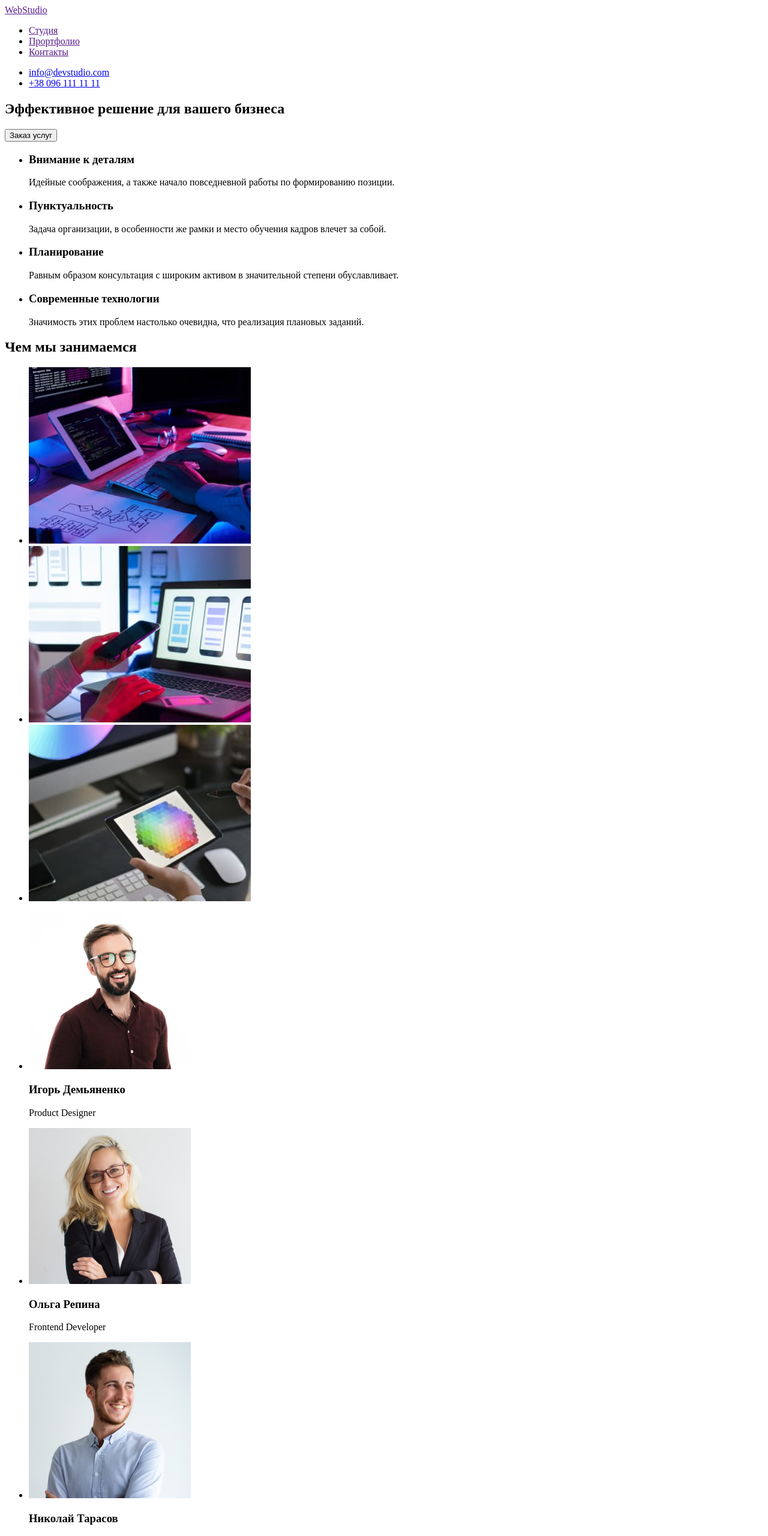
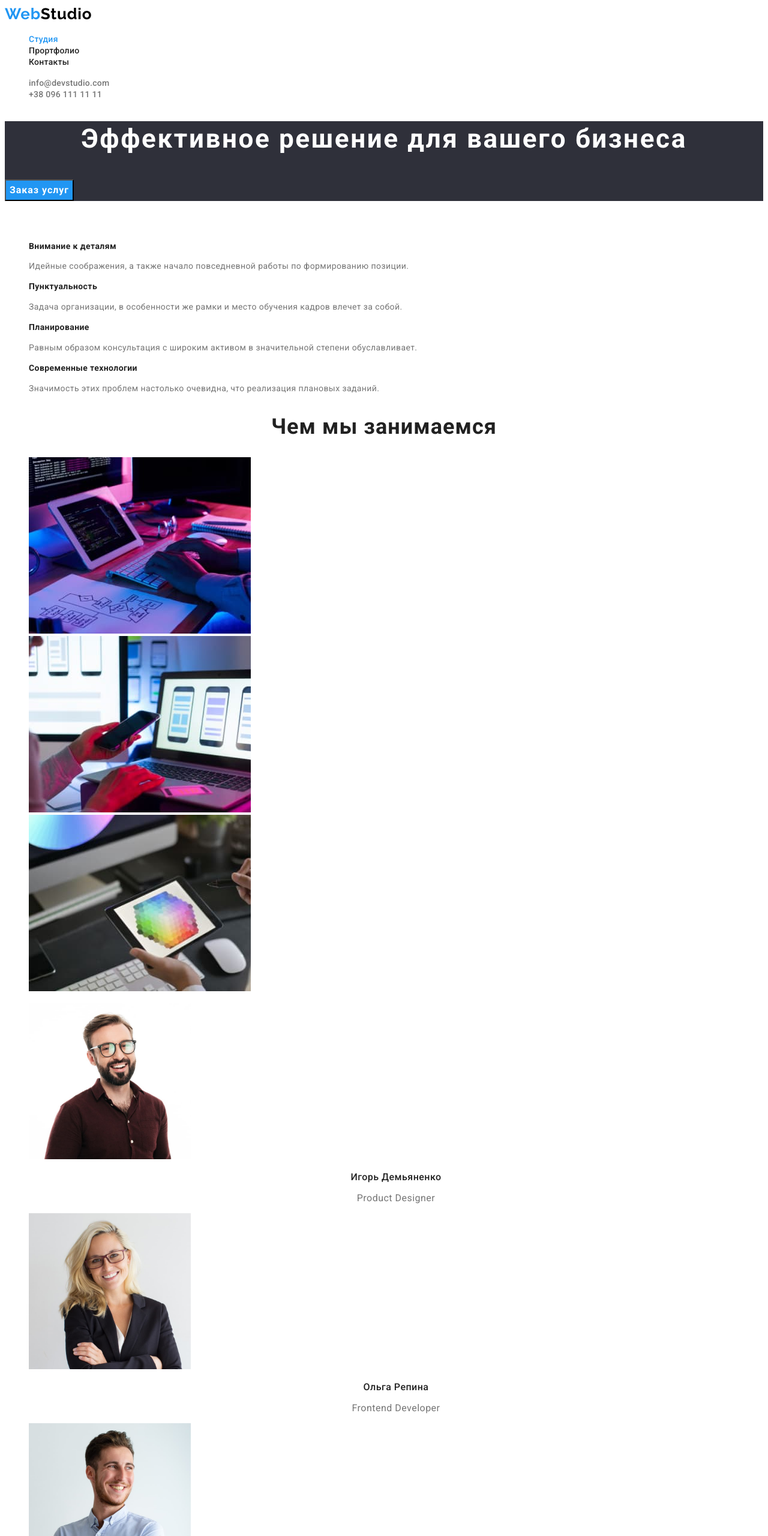
Before and after one commit to BozhiiKostya/goit-markup-hw-02, a plain HTML site: page index.html in a window 1280 px wide. Shown: the top 2560 px of the page at 60% size. Drawn offline with Linux system fonts and the light colour scheme.

Commit message:
выполнил второе ДЗ от А до Я

```diff
--- /dev/null
+++ b/css/style.css
@@ -0,0 +1,187 @@
+:root {
+  --color-title-page: #212121;
+  --color-text-page: #757575;
+  --first-color-link: #212121;
+  --second-color-link: #2196f3;
+  --first-color-button: #212121;
+  --second-color-button: #ffffff;
+  --color-contacts: #757575;
+  --first-color-logotype: #212121;
+  --second-color-logotype: #ffffff;
+  --background-section: #2f303a;
+  --color-address: rgba(255, 255, 255, 0.6);
+}
+body {
+  font-family: roboto, sans-serif;
+}
+.link {
+  text-decoration: none;
+}
+.list {
+  list-style: none;
+}
+/* ----------------------HEADER------------------------------ */
+.logo {
+  font-family: Raleway;
+  font-weight: bold;
+  font-size: 26px;
+  line-height: 1.19;
+  letter-spacing: 0.03em;
+  color: var(--color-logotype);
+}
+.accent {
+  color: #2196f3;
+}
+.header-link {
+  font-weight: 500;
+  font-size: 14px;
+  line-height: 1.14;
+  letter-spacing: 0.02em;
+  color: var(--first-color-link);
+}
+.primery {
+  color: var(--second-color-link);
+}
+.header-link:hover,
+.header-link:focus {
+  color: var(--second-color-link);
+}
+
+.contacts-link {
+  font-weight: 500;
+  font-size: 14px;
+  line-height: 1.14;
+  letter-spacing: 0.02em;
+  color: var(--color-contacts);
+}
+.contacts-link:hover,
+.contacts-link:focus {
+  color: var(--second-color-link);
+}
+/* ----------------------HERO------------------------------ */
+.hero {
+  background-color: var(--background-section);
+}
+.hero-title {
+  font-weight: 900;
+  font-size: 44px;
+  line-height: 1.36;
+  text-align: center;
+  letter-spacing: 0.06em;
+  color: #ffffff;
+}
+.button {
+  font-family: Roboto;
+  font-weight: 700;
+  font-size: 16px;
+  line-height: 1.87;
+  letter-spacing: 0.06em;
+  cursor: pointer;
+  color: var(--second-color-button);
+  background-color: var(--second-color-link);
+}
+/* ----------------------MAIN------------------------------ */
+.title-values {
+  visibility: hidden;
+}
+.mini-title {
+  font-weight: 700;
+  font-size: 14px;
+  line-height: 1.14;
+  letter-spacing: 0.03em;
+  color: var(--color-title-page);
+}
+.list-values {
+  font-family: Roboto;
+  font-weight: normal;
+  font-size: 14px;
+  line-height: 1.71;
+  letter-spacing: 0.03em;
+  color: var(--color-text-page);
+}
+.title-about {
+  font-weight: bold;
+  font-size: 36px;
+  line-height: 1.17;
+  text-align: center;
+  letter-spacing: 0.03em;
+  color: var(--color-title-page);
+}
+.team-title {
+  font-weight: 500;
+  font-size: 16px;
+  line-height: 1.19;
+  text-align: center;
+  letter-spacing: 0.03em;
+  color: var(--color-title-page);
+}
+.team-text {
+  font-weight: normal;
+  font-size: 16px;
+  line-height: 1.19;
+  text-align: center;
+  letter-spacing: 0.03em;
+  color: var(--color-text-page);
+}
+/* ----------------------FOOTER------------------------------ */
+.footer-page {
+  background-color: var(--background-section);
+}
+.footer-address {
+  font-style: normal;
+}
+.footer-logo {
+  font-family: Raleway;
+  font-weight: bold;
+  font-size: 26px;
+  line-height: 1.19;
+  letter-spacing: 0.03em;
+  color: var(--second-color-logotype);
+}
+.text-address {
+  font-weight: normal;
+  font-size: 14px;
+  line-height: 1.71;
+  letter-spacing: 0.03em;
+  color: #ffffff;
+}
+.footer-link {
+  font-weight: normal;
+  font-size: 14px;
+  line-height: 1.71;
+  letter-spacing: 0.03em;
+  color: var(--color-address);
+}
+/* ----------------------MAIN PORTFOLIO------------------------------ */
+.title-works {
+  visibility: hidden;
+}
+.button-works {
+  font-family: Roboto;
+  font-weight: 500;
+  font-size: 16px;
+  line-height: 1.62;
+  letter-spacing: 0.03em;
+  cursor: pointer;
+  color: var(--first-color-button);
+  background-color: var(--second-color-button);
+}
+.button-works:focus,
+.button-works:hover {
+  background-color: var(--second-color-link);
+  color: var(--second-color-button);
+}
+.works-list .title {
+  font-weight: bold;
+  font-size: 18px;
+  line-height: 2;
+  letter-spacing: 0.06em;
+  color: var(--color-title-page);
+}
+.works-list .text {
+  font-weight: normal;
+  font-size: 16px;
+  line-height: 1.87;
+  letter-spacing: 0.03em;
+  color: var(--color-text-page);
+}
--- a/index.html
+++ b/index.html
@@ -6,65 +6,71 @@
     <meta http-equiv="X-UA-Compatible" content="IE=edge">
     <meta name="viewport" content="width=device-width, initial-scale=1.0">
     <title>Студия</title>
+    <link rel="preconnect" href="https://fonts.googleapis.com">
+    <link rel="preconnect" href="https://fonts.gstatic.com" crossorigin>
+    <link
+        href="https://fonts.googleapis.com/css2?family=Raleway:wght@700&family=Roboto:ital,wght@0,400;0,500;0,700;1,900&display=swap"
+        rel="stylesheet">
+    <link rel="stylesheet" href="./css/style.css">
 </head>
 <body>
-    <header>
-        <a href="" lang="en">
-            <span class="accent">Web</span>Studio
-        </a>
-        <nav>
-            <ul>
+    <header class="header-page">
+        <nav class="header-navigation">
+            <a href="" lang="en" class="logo link">
+                <span class="accent">Web</span>Studio
+            </a>
+            <ul class="header-list list">
                 <li>
-                    <a href="">Студия</a>
+                    <a href="" class="header-link link primery">Студия</a>
                 </li>
                 <li>
-                    <a href="">Прортфолио</a>
+                    <a href="./portfolio.html" class="header-link link">Прортфолио</a>
                 </li>
                 <li>
-                    <a href="">Контакты</a>
+                    <a href="" class="header-link link">Контакты</a>
                 </li>
             </ul>
         </nav>
-        <ul>
+        <ul class="contacts-list list">
             <li>
-                <a href="mailto:info@devstudio.com">info@devstudio.com</a>
+                <a href="mailto:info@devstudio.com" class="contacts-link link">info@devstudio.com</a>
             </li>
             <li>
-                <a href="tel:+380961111111">+38 096 111 11 11</a>
+                <a href="tel:+380961111111" class="contacts-link link">+38 096 111 11 11</a>
             </li>
         </ul>
     </header>
     <main>
-        <section>
-            <h1>Эффективное решение для вашего бизнеса</h1>
-            <button type="button">
+        <section class="hero">
+            <h1 class="hero-title">Эффективное решение для вашего бизнеса</h1>
+            <button type="button" class="button">
                 Заказ услуг
             </button>
         </section>
-        <div>
-            <ul>
+        <div class="section-values">
+            <h2 class="title-values">Наши ценности</h2>
+            <ul class="list-values list">
                 <li>
-                    <h3>Внимание к деталям</h3>
-                    <p>Идейные соображения, а также начало повседневной работы по формированию позиции.</p>
+                    <h3 class="mini-title">Внимание к деталям</h3>
+                    <p class="text">Идейные соображения, а также начало повседневной работы по формированию позиции.</p>
                 </li>
                 <li>
-                    <h3>Пунктуальность</h3>
-                    <p>Задача организации, в особенности же рамки и место обучения кадров влечет за собой.</p>
+                    <h3 class="mini-title">Пунктуальность</h3>
+                    <p class="text">Задача организации, в особенности же рамки и место обучения кадров влечет за собой.</p>
                 </li>
                 <li>
-                    <h3>Планирование</h3>
-                    <p>Равным образом консультация с широким активом в значительной степени обуславливает.</p>
+                    <h3 class="mini-title">Планирование</h3>
+                    <p class="text">Равным образом консультация с широким активом в значительной степени обуславливает.</p>
                 </li>
                 <li>
-                    <h3>Современные технологии</h3>
-                    <p>Значимость этих проблем настолько очевидна, что реализация плановых заданий.</p>
+                    <h3 class="mini-title">Современные технологии</h3>
+                    <p class="text">Значимость этих проблем настолько очевидна, что реализация плановых заданий.</p>
                 </li>
-
             </ul>
         </div>
-        <section>
-            <h2>Чем мы занимаемся</h2>
-            <ul>
+        <section class="about section">
+            <h2 class="title-about">Чем мы занимаемся</h2>
+            <ul class="list-about list">
                 <li>
                     <a href=""><img src="./images/section-what/img1.jpg" alt="Вёрстка кода">
                     </a>
@@ -75,48 +81,45 @@
                 </li>
                 <li>
                     <a href=""><img src="./images/section-what/img3.jpg" alt="Декор вашей страницы">
-                        <!--Сложно понять что исенно изображено
-            на картинках без подписи🙃-->
-
                     </a>
                 </li>
             </ul>
         </section>
-        <section>
-            <ul>
+        <section class="team-section">
+            <ul class="team-list list">
                 <li>
                     <img src="./images/section-team/person1.jpg" alt="Игорь Демьяненко" width="270">
-                    <h3>Игорь Демьяненко</h3>
-                    <p lang="en">Product Designer</p>
+                    <h3 class="team-title">Игорь Демьяненко</h3>
+                    <p lang="en" class="team-text">Product Designer</p>
                 </li>
                 <li>
                     <img src="./images/section-team/person2.jpg" alt="Ольга Репина" width="270">
-                    <h3>Ольга Репина</h3>
-                    <p lang="en">Frontend Developer</p>
+                    <h3 class="team-title">Ольга Репина</h3>
+                    <p lang="en" class="team-text">Frontend Developer</p>
                 </li>
                 <li>
                     <img src="./images/section-team/person3.jpg" alt="Николай Тарасов" width="270">
-                    <h3>Николай Тарасов</h3>
-                    <p lang="en">Marketing</p>
+                    <h3 class="team-title">Николай Тарасов</h3>
+                    <p lang="en" class="team-text">Marketing</p>
                 </li>
                 <li>
                     <img src="./images/section-team/person4.jpg" alt="Михаил Ермаков" width="270">
-                    <h3>Михаил Ермаков</h3>
-                    <p lang="en">UI Designer</p>
+                    <h3 class="team-title">Михаил Ермаков</h3>
+                    <p lang="en" class="team-text">UI Designer</p>
                 </li>
             </ul>
         </section>
     </main>
-    <footer>
-        <address>
-            <a href="" lang="en">
+    <footer class="footer-page" >
+        <address class="footer-address">
+            <a class="footer-logo link" href="" lang="en">
                 <span class="accent">Web</span>Studio
             </a>
-            <p>
+            <p class="text-address">
                 г. Киев, пр-т Леси Украинки, 26
             </p>
-            <a href="mailto:info@example.com">info@example.com</a><br>
-            <a href="tel:+380991111111">+38 099 111 11 11</a><br>
+            <a class="footer-link link" href="mailto:info@example.com">info@example.com</a><br>
+            <a class="footer-link link" href="tel:+380991111111">+38 099 111 11 11</a><br>
         </address>
     </footer>
 </body>
--- a/styles/style.css
+++ /dev/null
@@ -1,7 +0,0 @@
-:root {
-  --color-title-page: #212121;
-  --color-text-page: #757575;
-  --firs-color-link: #2196f3;
-  --second-color-link: #ffffff;
-}
-body
```
Also changed, not shown: portfolio.html (added, +123 -0 lines), images/portfolio/port-img1.jpg (added), images/portfolio/port-img2.jpg (added), images/portfolio/port-img3.jpg (added), images/portfolio/port-img4.jpg (added), images/portfolio/port-img5.jpg (added), images/portfolio/port-img6.jpg (added), images/portfolio/port-img7.jpg (added), images/portfolio/port-img8.jpg (added), images/portfolio/port-img9.jpg (added).
